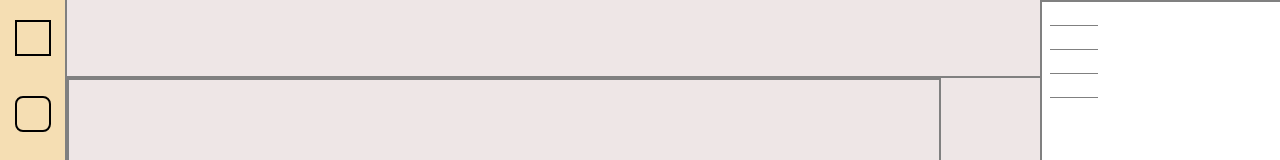
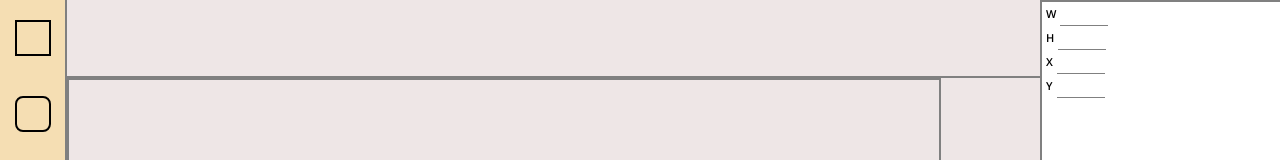
Before and after one commit to D0KKAEl3I/WebMaker, a Next.js app in the folder client-side/: page / in a window 1280 px wide. Shown: the top 160 px of the page. Built offline with nearby package versions, Linux system fonts and the light colour scheme.

Commit message:
셋팅기능 지대로 완성

```diff
--- a/client-side/src/components/Input/index.js
+++ /dev/null
@@ -1,9 +0,0 @@
-import styles from './inputwithlabel.module.css'
-export default function InputWithLabel({ type, label }) {
-    return (
-        <div>
-            <span className={styles.label}>{label}</span>
-            <input className={styles.input} type={type}></input>
-        </div>
-    )
-}
--- /dev/null
+++ b/client-side/src/components/InputWithLabel/index.js
@@ -0,0 +1,9 @@
+import styles from './inputwithlabel.module.css'
+export default function InputWithLabel({ type, label, name, value, placholder, readOnly }) {
+    return (
+        <div>
+            <span className={styles.label}>{label}</span>
+            <input className={styles.input} name={name} value={value} placeholder={placholder} type={type}></input>
+        </div>
+    )
+}
--- a/client-side/src/components/StyleMenu/index.js
+++ b/client-side/src/components/StyleMenu/index.js
@@ -1,14 +1,15 @@
-import Input from 'components/Input'
+import Input from 'components/InputWithLabel'
 import styles from './stylemenu.module.css'
 
 export default function StyleMenu({ changeStyle, selectedDivStyle }) {
     return (
         <div className={styles.container}>
             <form onChange={changeStyle}>
-                <Input type="number" placeholder="width" name="width" value={`${selectedDivStyle.width}`}></Input>
-                <Input type="number" placeholder="height" name="height" value={`${selectedDivStyle.height}`}></Input>
-                <Input type="number" placeholder="left" name="left" value={`${selectedDivStyle.left}`}></Input>
-                <Input type="number" placeholder="top" name="top" value={`${selectedDivStyle.top}`}></Input>
+                <Input label="W" type="number" placeholder="width" name="width" value={parseInt(selectedDivStyle.width.replace('px', ''))}></Input>
+                <Input label="H" type="number" placeholder="height" name="height" value={parseInt(selectedDivStyle.height.replace('px', ''))}></Input>
+                <Input label="X" type="number" placeholder="left" name="left" value={parseInt(selectedDivStyle.left.replace('px', ''))}></Input>
+                <Input label="Y" type="number" placeholder="top" name="top" value={parseInt(selectedDivStyle.top.replace('px', ''))}></Input>
+                {/* <Input label="C" type="color" placeholder="top" name="top" value={parseInt(selectedDivStyle.replace('px', ''))}></Input> */}
             </form>
         </div>
     )
--- a/client-side/src/layouts/Index/index.js
+++ b/client-side/src/layouts/Index/index.js
@@ -15,7 +15,7 @@ export default function Index() {
     }
 
     const changeStyle = (e) => {
-        console.log(e)
+        if (selectedDivStyle.elementInfo && selectedDivStyle.style) {
             const { width, height, left, top } = e.target.form
             let style = { width: width.value + 'px', height: height.value + 'px', left: left.value + 'px', top: top.value + 'px' }
             setSelectedDivStyle({ ...selectedDivStyle, style })
@@ -25,6 +25,7 @@ export default function Index() {
                 return arr;
             })
         }
+    }
 
     const [selectedDivStyle, setSelectedDivStyle] = useState({ elementInfo: null, style: null })
 
@@ -32,11 +33,6 @@ export default function Index() {
         setSelectedDivStyle({ elementInfo, style })
     }
     const [contextMenu, setContextMenu] = useState({ display: 'none', left: 0, top: 0 })
-    function onContextMenu(e) {
-        console.log(e)
-        e.preventDefault();
-        setContextMenu({ display: 'block', left: e.pageX + 1 + 'px', top: e.pageY + 1 + 'px' })
-    }
     return (
         <div>
             <Pallete style={{ marginLeft: '65px' }}>
```
Also changed, not shown: client-side/src/components/Button/index.js (deleted, +0 -9 lines), client-side/src/components/Topmenu/index.js (+7 -7 lines), client-side/src/components/InputWithLabel/inputwithlabel.module.css (renamed from client-side/src/components/Input/inputwithlabel.module.css). Lines whose indentation alone changed are shown as unchanged.
